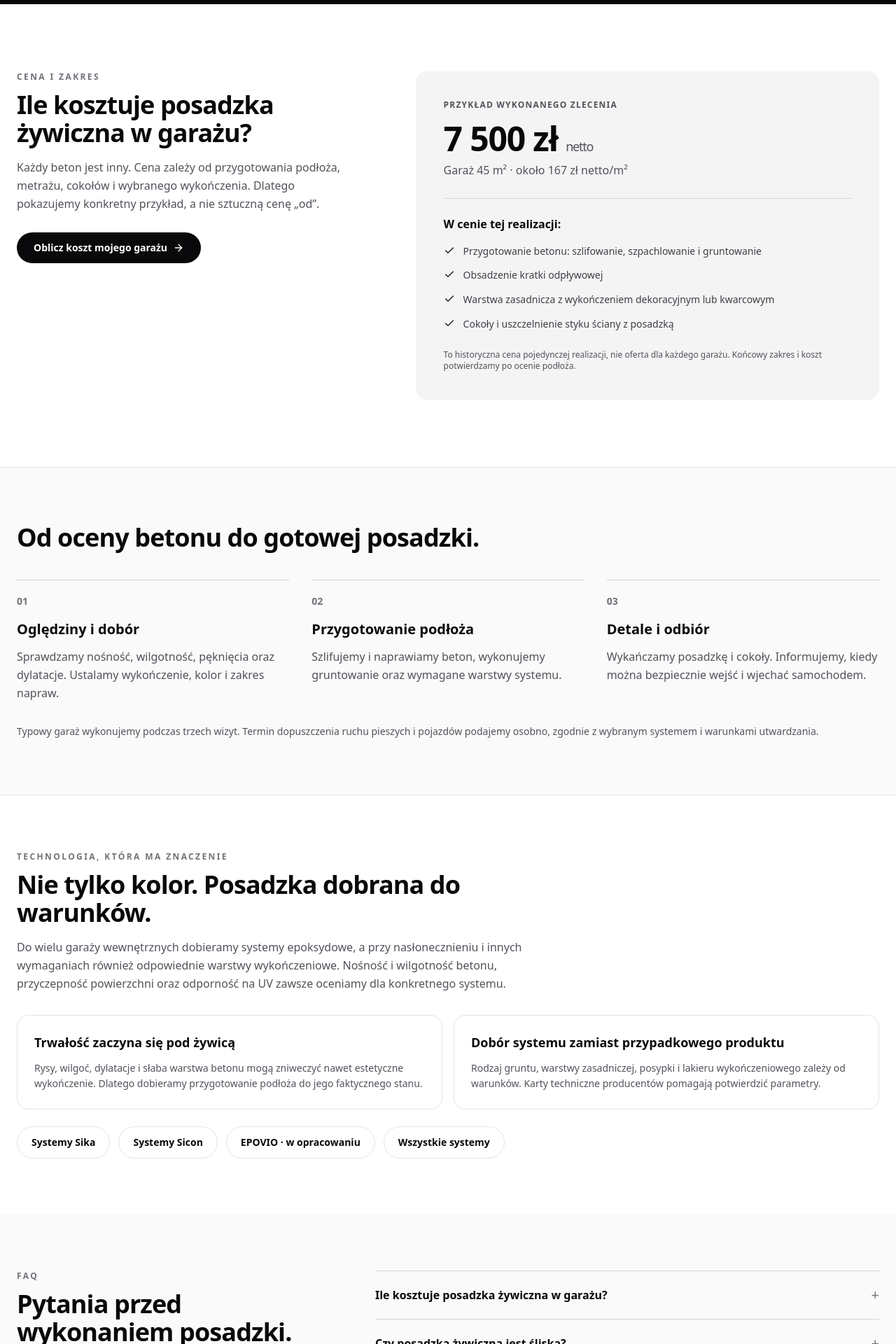
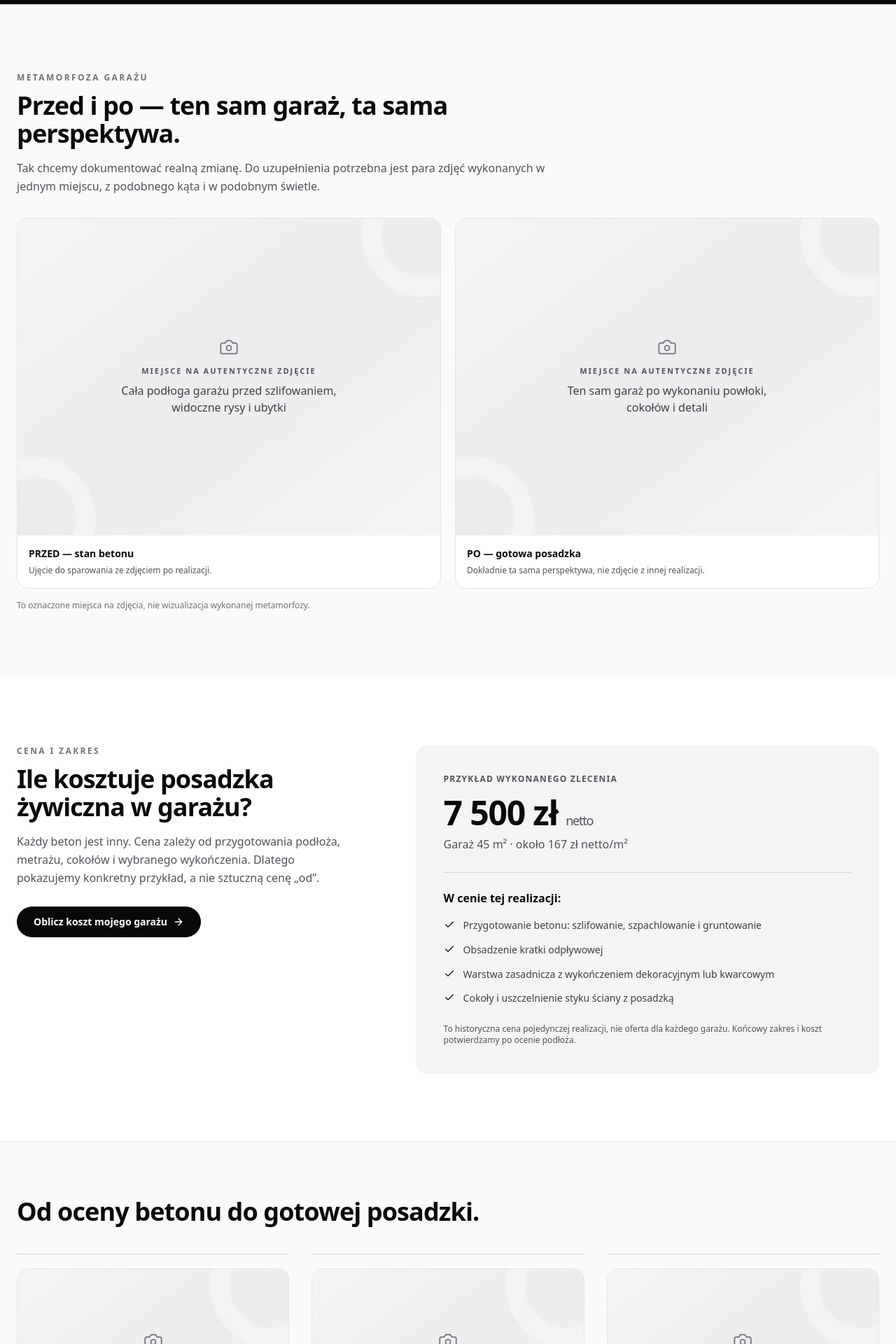
Before and after one commit to damianGG/posadzki-zywiczne, a Next.js app: page /garaze in a window 1280 px wide. Shown: the part 3580-5500 px from the top of the page at 70% size. Built offline with nearby package versions, Linux system fonts and the light colour scheme.

Commit message:
feat: garage before-after photo slots, process stages and technical closeups

```diff
--- a/app/garaze/page.tsx
+++ b/app/garaze/page.tsx
@@ -6,6 +6,7 @@ import { absoluteUrl } from "@/lib/site-config";
 import { getRealizacjeByCategory } from "@/lib/realizacje";
 import type { Realizacja } from "@/types/realizacje";
 import GarageFinishPicker from "./components/garage-finish-picker";
+import EditorialPhotoSlot from "@/components/editorial-photo-slot";
 import SocialProofSection from "@/blocks/socialproofsection/SocialProofSection";
 
 const heroImage = "https://res.cloudinary.com/dvvqfkmsw/image/upload/v1793190382/realizacje/chatgpt/posadzka-zywiczna-garaz-30m2-sedziszow-malopolski/garaz-30m2-ral7035-oryginal-b2e28c4ecd288ef1.jpg";
@@ -181,6 +182,33 @@ export default async function GaragePage() {
         </section>
       )}
 
+      <section aria-labelledby="garage-before-after" className="border-t border-zinc-200 bg-zinc-50 py-16 lg:py-24">
+        <div className="mx-auto max-w-7xl px-4 sm:px-6">
+          <p className="text-xs font-semibold uppercase tracking-[0.2em] text-zinc-500">Metamorfoza garażu</p>
+          <h2 id="garage-before-after" className="mt-3 max-w-3xl text-3xl font-semibold tracking-tight text-zinc-950 sm:text-4xl">
+            Przed i po — ten sam garaż, ta sama perspektywa.
+          </h2>
+          <p className="mt-4 max-w-3xl leading-relaxed text-zinc-600">
+            Tak chcemy dokumentować realną zmianę. Do uzupełnienia potrzebna jest para zdjęć wykonanych w jednym miejscu, z podobnego kąta i w podobnym świetle.
+          </p>
+          <div className="mt-8 grid gap-5 md:grid-cols-2">
+            <EditorialPhotoSlot
+              label="PRZED — stan betonu"
+              shot="Cała podłoga garażu przed szlifowaniem, widoczne rysy i ubytki"
+              caption="Ujęcie do sparowania ze zdjęciem po realizacji."
+              sizes="(max-width: 768px) 100vw, 50vw"
+            />
+            <EditorialPhotoSlot
+              label="PO — gotowa posadzka"
+              shot="Ten sam garaż po wykonaniu powłoki, cokołów i detali"
+              caption="Dokładnie ta sama perspektywa, nie zdjęcie z innej realizacji."
+              sizes="(max-width: 768px) 100vw, 50vw"
+            />
+          </div>
+          <p className="mt-4 text-xs text-zinc-500">To oznaczone miejsca na zdjęcia, nie wizualizacja wykonanej metamorfozy.</p>
+        </div>
+      </section>
+
       <section id="cena" aria-labelledby="garaz-cena" className="mx-auto grid max-w-7xl gap-10 px-4 py-16 sm:px-6 lg:grid-cols-[0.85fr_1.15fr] lg:gap-20 lg:py-24">
         <div>
           <p className="text-xs font-semibold uppercase tracking-[0.2em] text-zinc-500">Cena i zakres</p>
@@ -218,11 +246,18 @@ export default async function GaragePage() {
           <h2 id="garaz-przebieg" className="max-w-2xl text-3xl font-semibold tracking-tight text-zinc-950 sm:text-4xl">Od oceny betonu do gotowej posadzki.</h2>
           <div className="mt-10 grid gap-8 md:grid-cols-3">
             {[
-              { number: "01", title: "Oględziny i dobór", content: "Sprawdzamy nośność, wilgotność, pęknięcia oraz dylatacje. Ustalamy wykończenie, kolor i zakres napraw." },
-              { number: "02", title: "Przygotowanie podłoża", content: "Szlifujemy i naprawiamy beton, wykonujemy gruntowanie oraz wymagane warstwy systemu." },
-              { number: "03", title: "Detale i odbiór", content: "Wykańczamy posadzkę i cokoły. Informujemy, kiedy można bezpiecznie wejść i wjechać samochodem." },
+              { number: "01", title: "Oględziny i dobór", content: "Sprawdzamy nośność, wilgotność, pęknięcia oraz dylatacje. Ustalamy wykończenie, kolor i zakres napraw.", shot: "Zbliżenie rysy, dylatacji lub oględzin betonu" },
+              { number: "02", title: "Przygotowanie podłoża", content: "Szlifujemy i naprawiamy beton, wykonujemy gruntowanie oraz wymagane warstwy systemu.", shot: "Praca szlifierki na betonie lub etap gruntowania" },
+              { number: "03", title: "Detale i odbiór", content: "Wykańczamy posadzkę i cokoły. Informujemy, kiedy można bezpiecznie wejść i wjechać samochodem.", shot: "Detal gotowego cokołu, narożnika i powierzchni posadzki" },
             ].map((step) => (
               <div key={step.number} className="border-t border-zinc-300 pt-5">
+                <EditorialPhotoSlot
+                  label={step.title}
+                  shot={step.shot}
+                  aspect="landscape"
+                  sizes="(max-width: 768px) 100vw, 33vw"
+                  className="mb-5"
+                />
                 <p className="text-sm font-semibold text-zinc-500">{step.number}</p>
                 <h3 className="mt-4 text-xl font-semibold text-zinc-950">{step.title}</h3>
                 <p className="mt-3 leading-relaxed text-zinc-600">{step.content}</p>
@@ -243,10 +278,24 @@ export default async function GaragePage() {
         </div>
         <div className="mt-8 grid gap-4 md:grid-cols-2">
           <div className="rounded-2xl border border-zinc-200 p-6">
+            <EditorialPhotoSlot
+              label="Zbliżenie przygotowanego podłoża"
+              shot="Naprawiona rysa, szlifowany beton lub dylatacja przed gruntowaniem"
+              aspect="wide"
+              sizes="(max-width: 768px) 100vw, 50vw"
+              className="mb-5"
+            />
             <h3 className="text-lg font-semibold">Trwałość zaczyna się pod żywicą</h3>
             <p className="mt-3 text-sm leading-relaxed text-zinc-600">Rysy, wilgoć, dylatacje i słaba warstwa betonu mogą zniweczyć nawet estetyczne wykończenie. Dlatego dobieramy przygotowanie podłoża do jego faktycznego stanu.</p>
           </div>
           <div className="rounded-2xl border border-zinc-200 p-6">
+            <EditorialPhotoSlot
+              label="Makro wykończenia"
+              shot="Prawdziwa faktura płatków lub posypki kwarcowej pokazana z bliska"
+              aspect="wide"
+              sizes="(max-width: 768px) 100vw, 50vw"
+              className="mb-5"
+            />
             <h3 className="text-lg font-semibold">Dobór systemu zamiast przypadkowego produktu</h3>
             <p className="mt-3 text-sm leading-relaxed text-zinc-600">Rodzaj gruntu, warstwy zasadniczej, posypki i lakieru wykończeniowego zależy od warunków. Karty techniczne producentów pomagają potwierdzić parametry.</p>
           </div>
```
